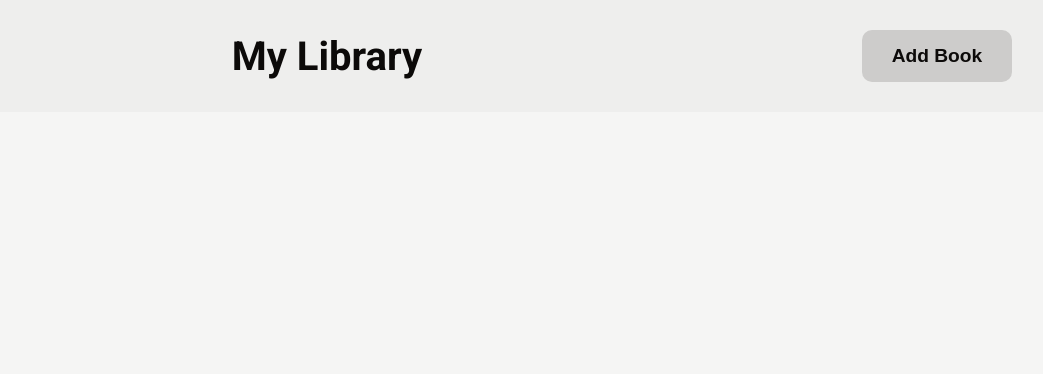
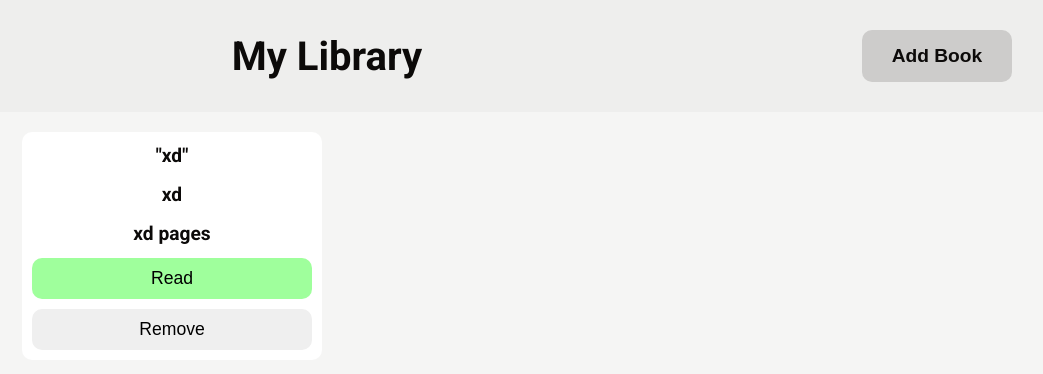
Before and after one commit to kacpersmaga/library, a plain HTML site: page index.html in a window 1280 px wide. Shown: the whole page, without its empty margins (18-1061 px from the left). Drawn offline with Linux system fonts and the light colour scheme.

Commit message:
feat: add createBookCard function

```diff
--- a/script.js
+++ b/script.js
@@ -1,4 +1,6 @@
 const myLibrary = [];
+
+const booksGrid = document.querySelector('main');
 
 function Book(title , author , pages, isRead){
     this.title = title;
@@ -12,3 +14,42 @@ function addBookToLibrary(newBook){
     myLibrary.push(newBook);
 
 }
+
+const createBookCard = (book) => {
+    const bookCard = document.createElement('div');
+    const title = document.createElement('p');
+    const author = document.createElement('p');
+    const pages = document.createElement('p');
+    const buttonGroup = document.createElement('div');
+    const readBtn = document.createElement('button');
+    const removeBtn = document.createElement('button');
+
+    bookCard.classList.add('book-card');
+    buttonGroup.classList.add('button-group');
+    readBtn.classList.add('btn');
+    removeBtn.classList.add('btn');
+
+    title.textContent = `"${book.title}"`;
+    author.textContent = book.author;
+    pages.textContent = `${book.pages} pages`
+    removeBtn.textContent = 'Remove'
+
+    if (book.isRead) {
+        readBtn.textContent = 'Read';
+        readBtn.classList.add('btn-light-green');
+    } else{
+        readBtn.textContent = 'Not read'
+        readBtn.classList.add('btn-light-red');
+    }
+
+    bookCard.appendChild(title);
+    bookCard.appendChild(author);
+    bookCard.appendChild(pages);
+    bookCard.appendChild(readBtn);
+    bookCard.appendChild(removeBtn);
+    booksGrid.appendChild(bookCard);
+
+}
+
+const newBook = new Book('xd','xd','xd','Read');
+createBookCard(newBook);
--- a/style.css
+++ b/style.css
@@ -8,9 +8,12 @@
   --color-primary: #57534e;
   --color-secondary: #a3a3a3;
   --color-button: #57534ed1;
+  --light-green: #9fff9c;
+  --light-red: #ff9c9c;
 }
 
 * {
+  box-sizing: border-box;
   margin: 0;
   padding: 0;
 }
@@ -44,6 +47,12 @@ header {
       );
       font-size: 1.2rem;
       font-weight: 600;
+      transition: box-shadow 0.3s;
+      cursor: pointer;
+    }
+
+    button:hover {
+      box-shadow: inset 0px 0px 10px 20px rgba(0, 0, 0, 0.1);
     }
 
     & h2 {
@@ -52,3 +61,44 @@ header {
     }
   }
 }
+
+main {
+  display: grid;
+  max-width: 1200px;
+  grid-template-columns: repeat(auto-fill, minmax(300px, 1fr));
+  margin: 20px auto;
+
+  .book-card {
+    padding: 10px;
+    background-color: white;
+    display: flex;
+    flex-direction: column;
+    gap: 10px;
+    line-height: 1.5;
+    text-align: center;
+    border-radius: 10px;
+    font-size: 1.2rem;
+    font-weight: 600;
+
+    .btn {
+      padding: 10px;
+      border: none;
+      border-radius: 10px;
+      font-size: 1.1rem;
+      cursor: pointer;
+      transition: box-shadow 0.3s ease;
+    }
+
+    .btn:hover {
+      box-shadow: inset 0px 0px 10px 20px rgba(0, 0, 0, 0.1);
+    }
+
+    .btn-light-green {
+      background-color: var(--light-green);
+    }
+
+    .btn-light-red {
+      background-color: var(--light-red);
+    }
+  }
+}
```
